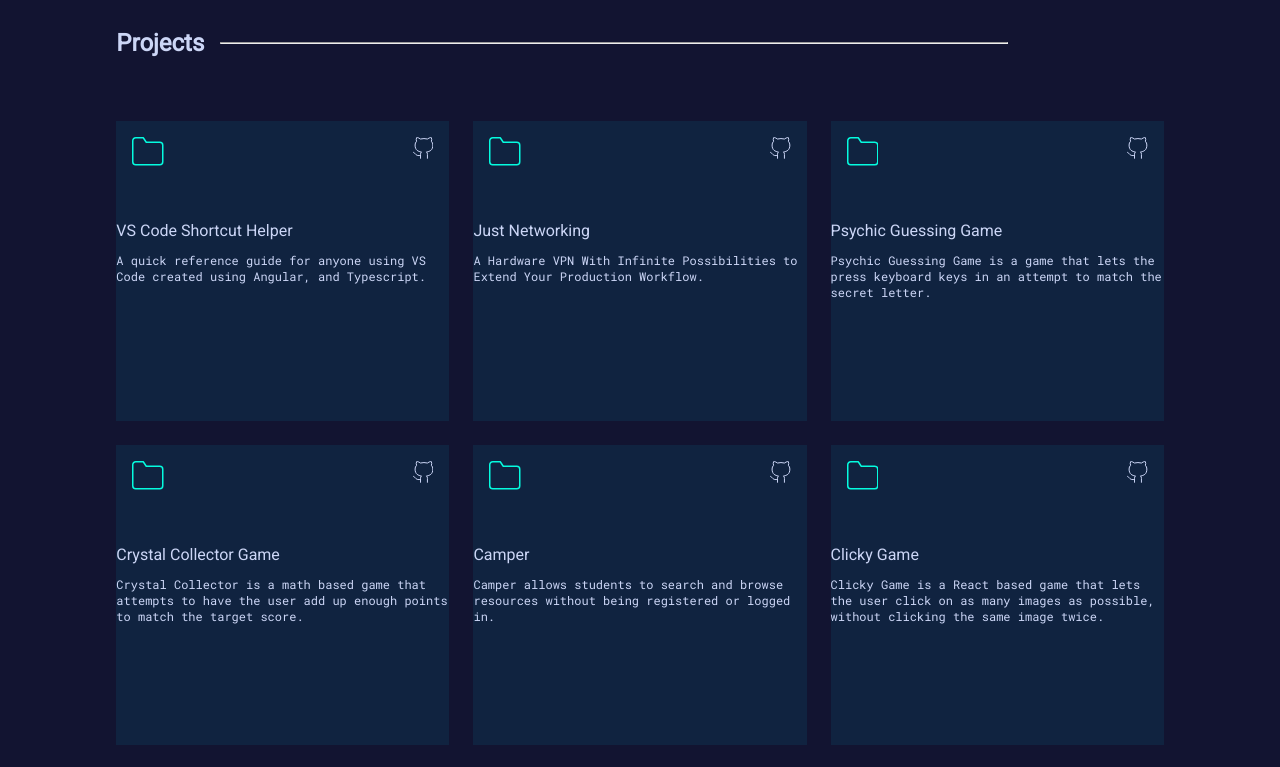
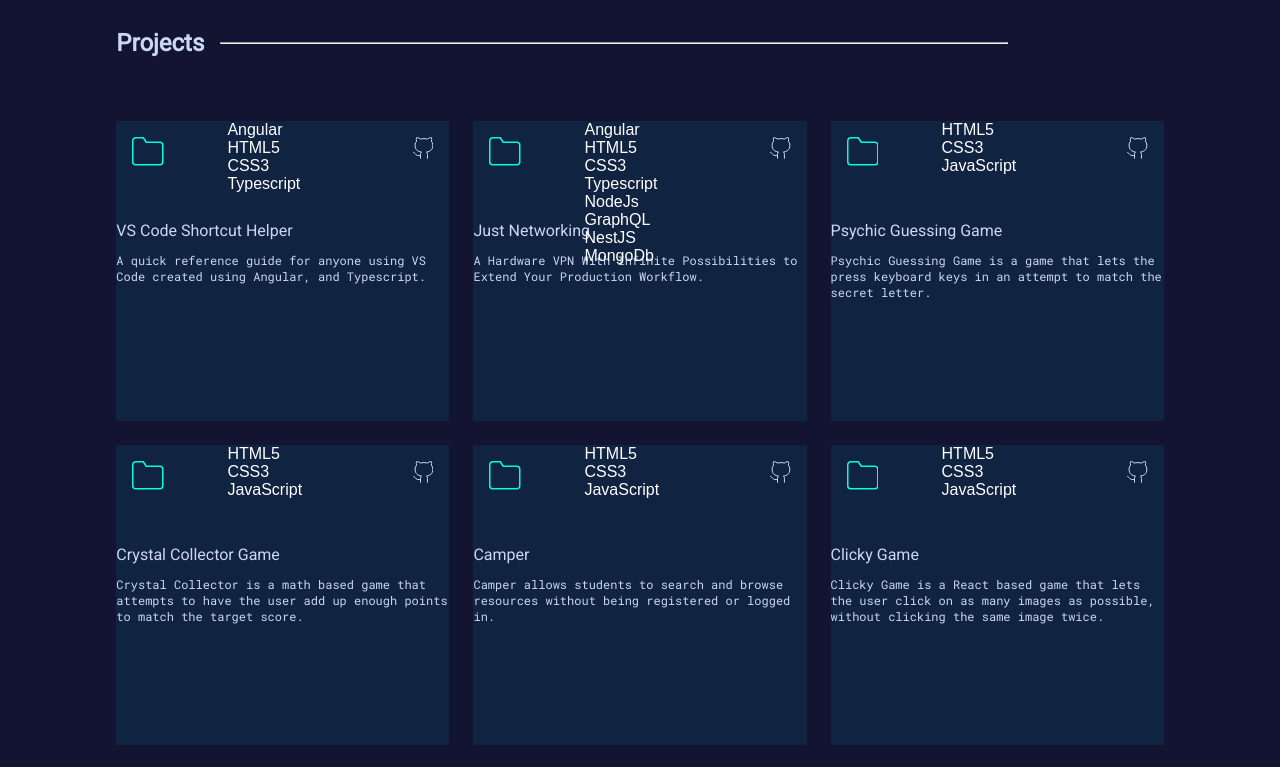
Before and after one commit to Cjstoney/portfolio_react, a React (Create React App) app: page / in a window 1280 px wide. Shown: the part 1220-1987 px from the top of the page. Built offline with nearby package versions, Linux system fonts and the light colour scheme.

Commit message:
feat: portfolio card creation

```diff
--- a/src/components/portfolio/portfolioCard/portfolioCard.js
+++ b/src/components/portfolio/portfolioCard/portfolioCard.js
@@ -2,14 +2,30 @@ import React from "react";
 import "./portfolioCard.css";
 import { GithubSVGOutlineComponent, FolderIconComponent } from "../../index";
 
-function PortfolioCard({ className, index, card }) {
+function PortfolioCard({ className, card }) {
   return (
-    <div className={className} key={index}>
+    <div className={className}>
       <FolderIconComponent className="folder-icon" />
-      <GithubSVGOutlineComponent className="gh-outline" />
+      <a
+        className="gh-outline"
+        href={card.ghURL}
+        target="_blank"
+        rel="noopener noreferrer"
+      >
+        <GithubSVGOutlineComponent />
+      </a>
       <div className="proj-title">
         {card.projName}
         <div className="proj-description">{card.description}</div>
+      </div>
+      <div className="proj-tech">
+        {card.technologies.map((tech, index) => {
+          return (
+            <div className="individual-tech" key={`tech-${index}`}>
+              {tech.technology}
+            </div>
+          );
+        })}
       </div>
     </div>
   );
```
